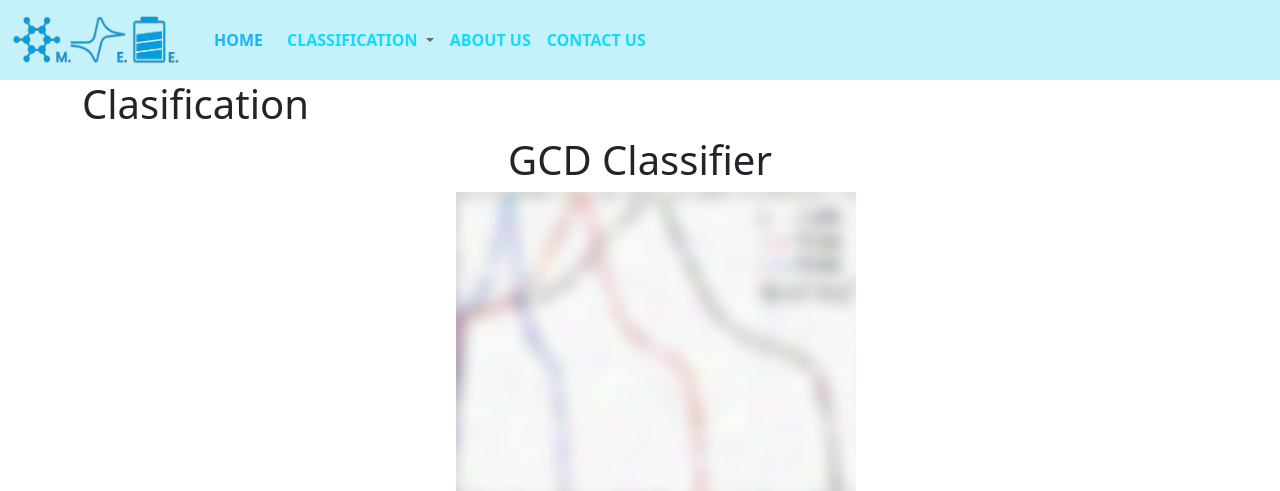
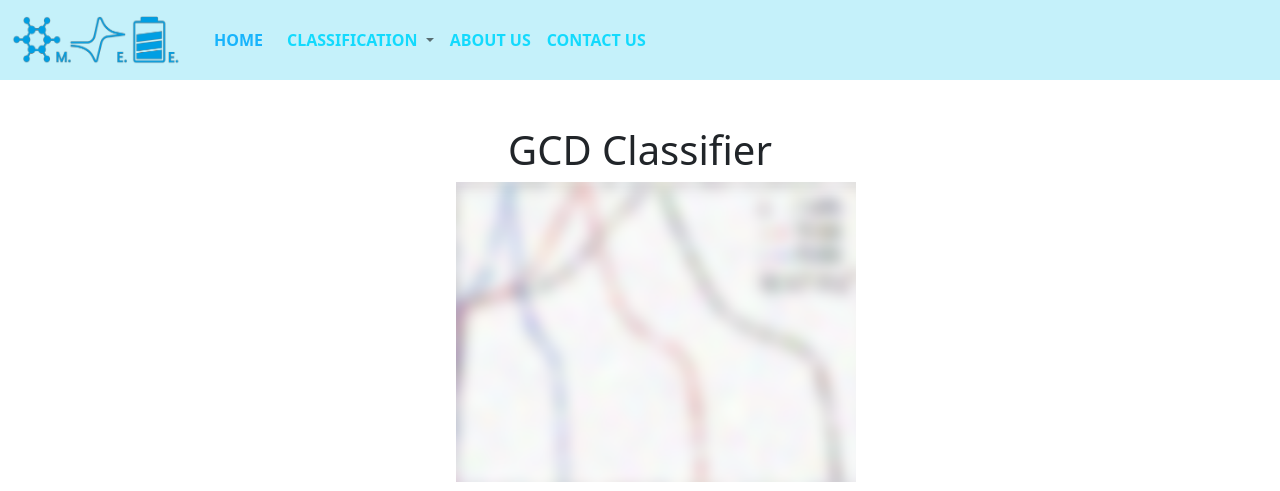
Before and after one commit to Konthee/MEE-TB-Robot.github.io, a Flask app: page /GCD in a window 1280 px wide. Shown: the top 491 px of the page. Run offline with Flask 2, Linux system fonts and the light colour scheme.

Commit message:
Update GCD.html

```diff
--- a/templates/GCD.html
+++ b/templates/GCD.html
@@ -6,7 +6,7 @@
 
 
     <div class="container">
-        <h1>Clasification</h1>
+    <h2 style="color:rgb(255, 255, 255) ">Clasification</h2>
     <h1 class="text-center">GCD Classifier</h1>
 
     {% if image_path %}
@@ -26,18 +26,22 @@
 
     <div class="row featurette">
         <div class="col-md-7">
+
           <h2 class="featurette-heading">
-
+            <a style="color:rgb(255, 255, 255) ">.............................................................................................</a>
+            <a style="color:rgb(255, 255, 255) ">.............................................................................................</a>
             {% if prediction %}
             <hr class="featurette-divider">
             <p class="text-center" > This image is a {{prediction.predict}} </p>
             <span class="text-muted">I'm confident ({{prediction.score}}) </span>
             <hr class="featurette-divider">
             {% else %}
+            <!--
             <hr class="featurette-divider">
             <p class="text-center" > Insert your photo </p>
             <span class="text-muted">T.B. Robot </span>
             <hr class="featurette-divider">
+            -->
             {% endif %}
 
 
@@ -57,10 +61,13 @@
 
             {% endif %}
         {% else %}
+
+            <!--
             <div class="col-md-5">
                 <img src="../static/T.B._think.png"  alt=""  class="address" width="326" height="502" >
 
             </div>
+            -->
         {% endif %}
 
 
```
